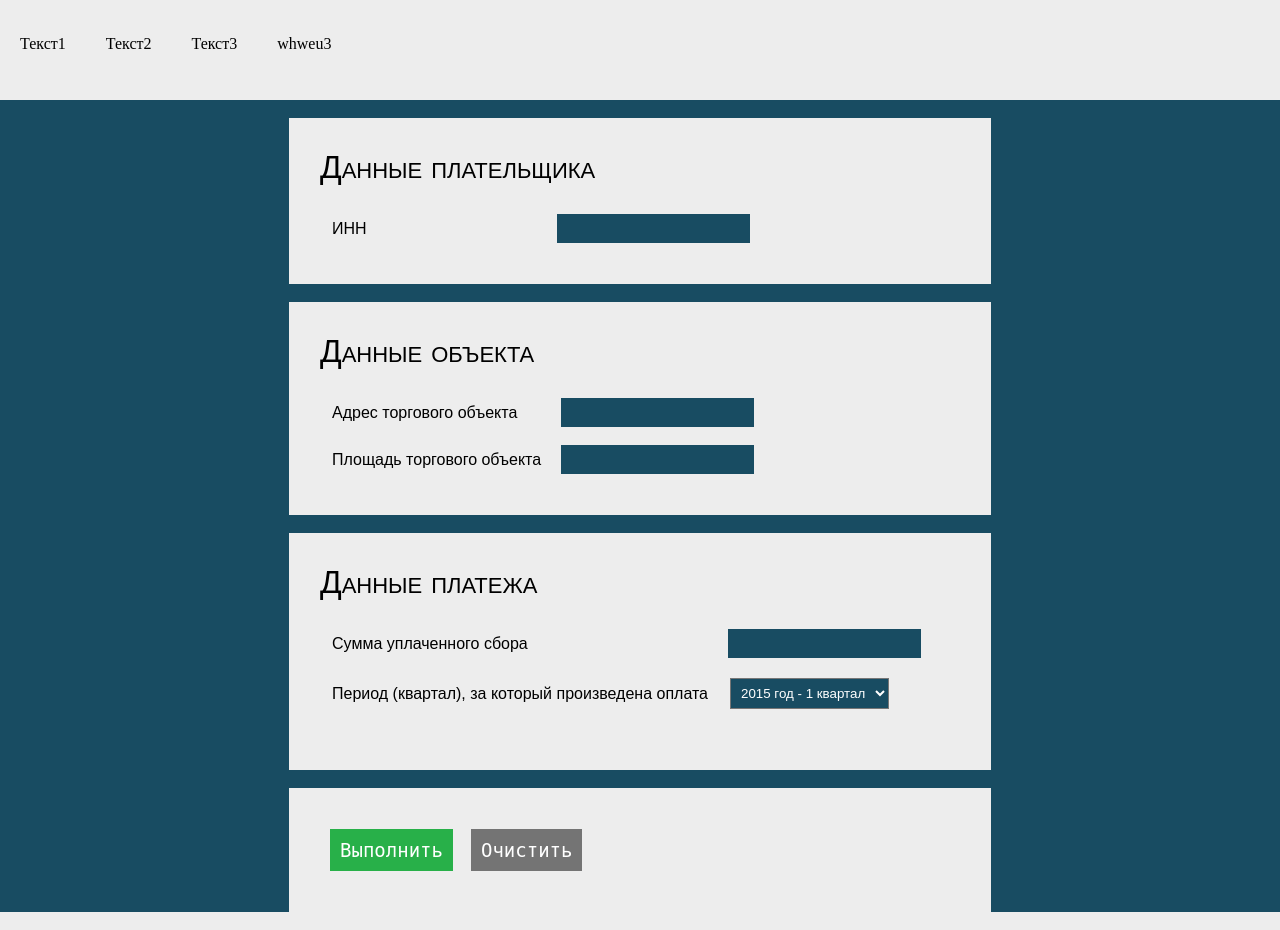
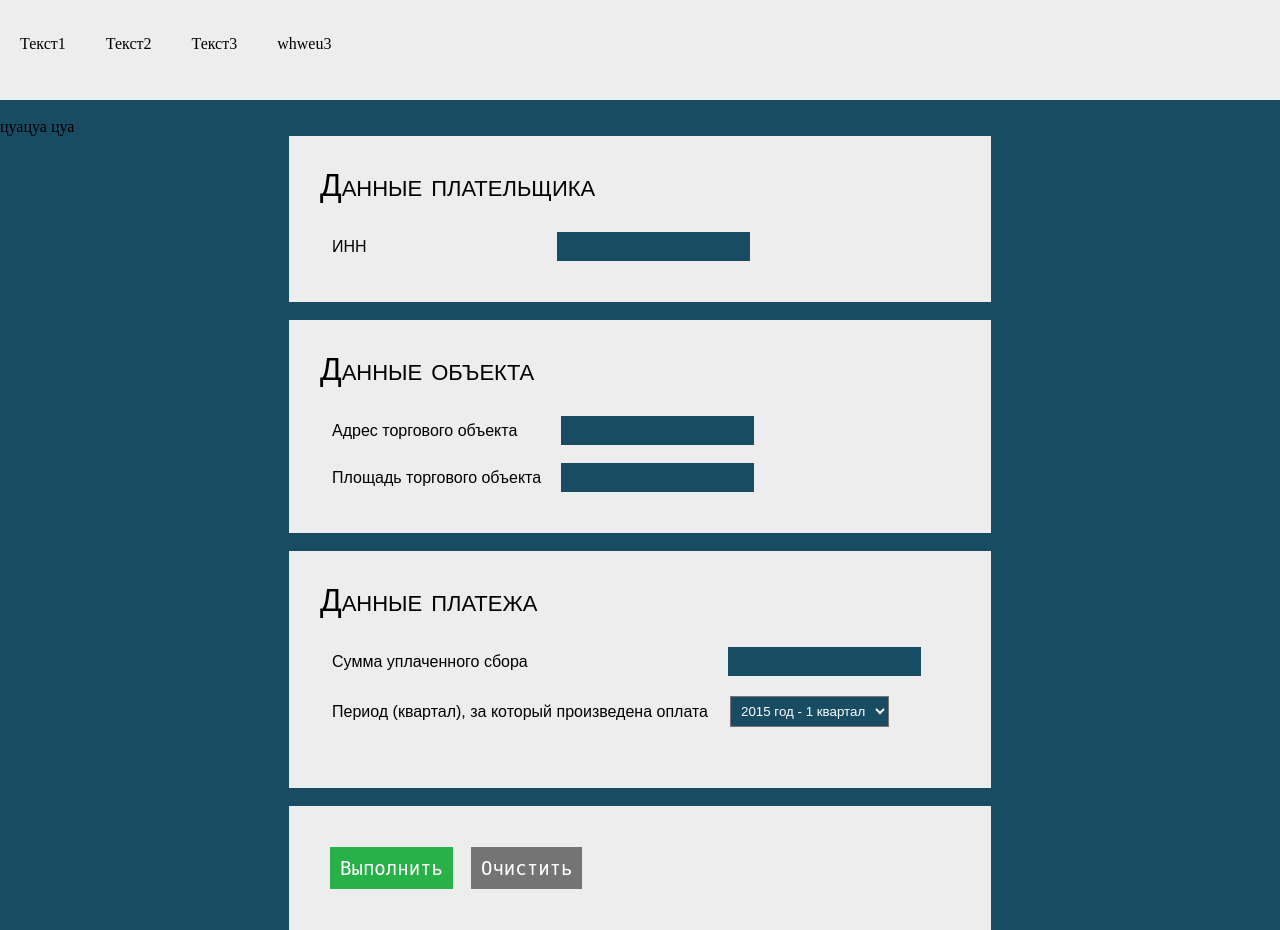
Before and after one commit to sergeykariy/test, a PHP site: page / in a window 1280 px wide. Run offline with PHP 8.4, Linux system fonts and the light colour scheme.

Commit message:
наркоман

```diff
--- a/index.php
+++ b/index.php
@@ -17,6 +17,9 @@ session_start(); //так надо
 </ul>
 </div>
 <br>
+
+цуацуа
+цуа
 <form method=POST action="system/ad.php">
 <div class="cont">
 <h1>Данные плательщика</h1>
```
